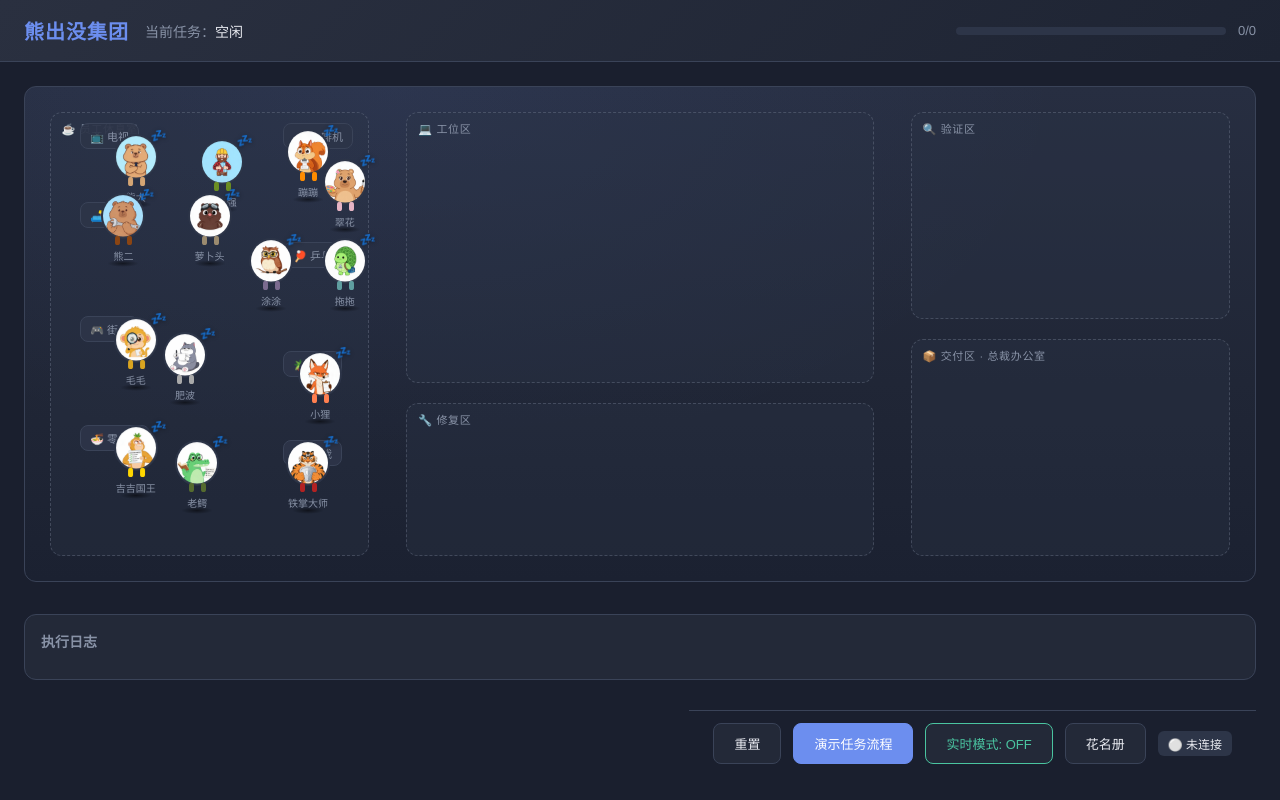
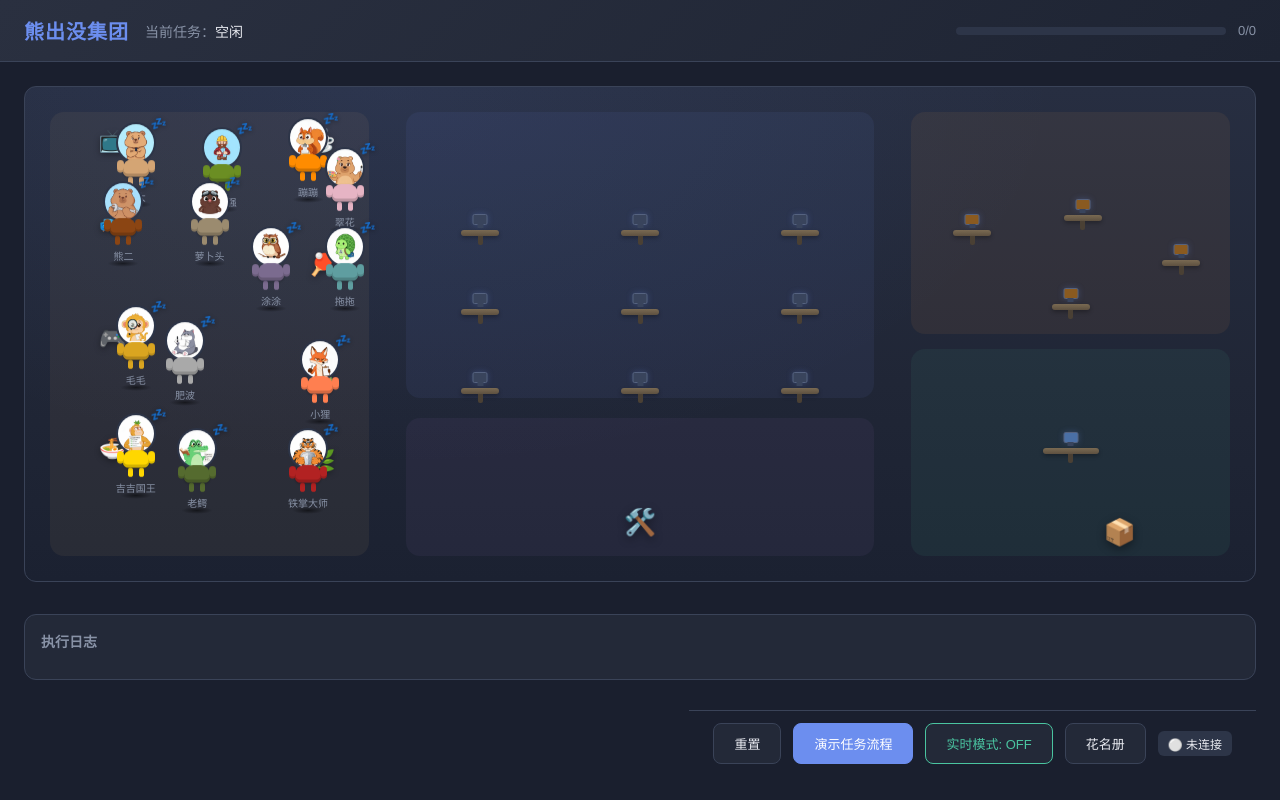
Before and after one commit to T-ctrl-web/bears-appearing-ee, a plain HTML site: page dashboard.html in a window 1280 px wide. Drawn offline with Linux system fonts and the light colour scheme.

Commit message:
feat: 小人升级卡通纸片人+区域去框家具化 — 完整卡通形象(头像头+角色色躯干双臂/走路四肢交替摆动)/区域虚线框文字全去改淡色块/家具与点位对齐(工位桌×9蓝屏+验证桌×4橙屏+总裁宽桌+📦货架+🛠️工作台,桌子前置形成落座感)/休息室纯emoji设施

```diff
--- a/dashboard.html
+++ b/dashboard.html
@@ -497,38 +497,66 @@ body {
 }
 #officeStage.show { display: block; }
 
+/* 场景区块：无边框纯色块，靠家具与底色自然分区 */
 .office-zone {
   position: absolute;
-  border: 1.5px dashed rgba(136,146,166,0.32);
-  border-radius: 12px;
-  background: rgba(45,53,72,0.32);
+  border-radius: 14px;
+  pointer-events: none;
 }
-.office-zone .zone-label {
-  position: absolute; top: 7px; left: 11px;
-  font-size: 11px; color: var(--muted); letter-spacing: 0.06em; white-space: nowrap;
+.office-zone .zone-label { display: none; }
+
+/* 休息室娱乐设施：纯 emoji 图标（无框无文字） */
+.facility {
+  position: absolute;
+  font-size: 22px;
+  line-height: 1;
+  z-index: 5;
+  transform: translateY(-50%);
+  filter: drop-shadow(0 2px 3px rgba(0,0,0,0.35));
+  pointer-events: none;
 }
 
-/* 休息室娱乐设施 */
-.facility {
+/* 办公家具（JS 按点位生成）：桌+显示器，熊在桌后似落座 */
+.fdesk {
   position: absolute;
-  display: inline-flex;
-  align-items: center;
-  gap: 5px;
-  padding: 4px 9px;
-  background: rgba(45,53,72,0.92);
-  border: 1px solid var(--rule);
-  border-radius: 8px;
-  font-size: 11px;
-  color: var(--muted);
-  z-index: 5;
-  transform: translateY(-50%);
-  white-space: nowrap;
-  pointer-events: none;
+  width: 38px; margin-left: -19px;
+  z-index: 11; pointer-events: none;
+}
+.fdesk .desk-top {
+  height: 6px; border-radius: 3px;
+  background: linear-gradient(180deg, #7a6a52, #5d5040);
+  box-shadow: 0 2px 4px rgba(0,0,0,0.3);
+}
+.fdesk .desk-legbar {
+  width: 5px; height: 9px; background: #4a4034;
+  margin: 0 auto; border-radius: 0 0 2px 2px;
+}
+.fdesk .monitor {
+  position: absolute; top: -16px; left: 50%;
+  transform: translateX(-50%);
+  width: 15px; height: 11px; border-radius: 2px;
+  background: #39445c; border: 1px solid #55627f;
+  box-shadow: 0 0 6px rgba(108,142,239,0.25);
+}
+.fdesk .monitor::after {
+  content: ''; position: absolute; bottom: -4px; left: 50%;
+  transform: translateX(-50%);
+  width: 6px; height: 4px; background: #39445c;
+}
+.fdesk.wide { width: 56px; margin-left: -28px; }
+
+/* 货架 / 工作台等大件 emoji 家具 */
+.bigfurn {
+  position: absolute;
+  font-size: 26px; line-height: 1;
+  z-index: 5; pointer-events: none;
+  transform: translate(-50%, -50%);
+  filter: drop-shadow(0 3px 5px rgba(0,0,0,0.4));
 }
 
 .bear {
   position: absolute;
-  width: 56px; margin-left: -28px; margin-top: -40px;
+  width: 56px; margin-left: -28px; margin-top: -52px;
   transition: left 1.6s cubic-bezier(.45,.05,.55,.95), top 1.6s cubic-bezier(.45,.05,.55,.95), opacity .5s;
   z-index: 10; cursor: pointer; text-align: center; user-select: none;
 }
@@ -537,27 +565,48 @@ body {
 .bear.dimmed { opacity: 0.32; }
 .bear.dimmed:hover { opacity: 1; }
 
-/* 小人身体：头像 + 双腿 + 影子 + 状态徽章 */
-.bear-body { position: relative; animation: idle-breath 3.4s ease-in-out infinite; }
+/* 纸片小人：头（头像）+ 躯干（角色色）+ 双臂 + 双腿 */
+.bear-body { position: relative; animation: idle-breath 3.4s ease-in-out infinite; transition: transform .25s; }
 .bear.walking .bear-body { animation: bear-bob 0.34s infinite alternate ease-in-out; }
-@keyframes idle-breath { 0%,100% { transform: translateY(0) scaleY(1); } 50% { transform: translateY(-1px) scaleY(1.04); } }
-@keyframes bear-bob { from { transform: translateY(0); } to { transform: translateY(-5px); } }
+.bear:hover .bear-body { transform: scale(1.1); }
+@keyframes idle-breath { 0%,100% { transform: translateY(0) scaleY(1); } 50% { transform: translateY(-1px) scaleY(1.03); } }
+@keyframes bear-bob { from { transform: translateY(0); } to { transform: translateY(-4px); } }
 
 .bear-sprite { transition: transform 0.25s; }
 .bear img {
-  width: 44px; height: 44px; object-fit: cover; border-radius: 50%;
+  width: 40px; height: 40px; object-fit: cover; border-radius: 50%;
   border: 2px solid var(--bg3); background: var(--bg3);
   display: block; margin: 0 auto;
-  transition: border-color .35s, box-shadow .35s, transform .25s;
+  transition: border-color .35s, box-shadow .35s;
 }
-.bear:hover img { transform: scale(1.14); }
+
+/* 躯干（角色主题色圆角矩形） */
+.bear-torso {
+  position: relative;
+  width: 26px; height: 17px;
+  margin: -4px auto 0;
+  border-radius: 9px 9px 5px 5px;
+  box-shadow: inset 0 -3px 0 rgba(0,0,0,0.18), 0 1px 2px rgba(0,0,0,0.25);
+}
+
+/* 双臂（角色色小圆，走路摆动） */
+.bear-torso .arm {
+  position: absolute; top: 1px;
+  width: 7px; height: 12px; border-radius: 4px;
+  transform-origin: top center;
+  box-shadow: inset 0 -2px 0 rgba(0,0,0,0.15);
+}
+.bear-torso .arm.l { left: -6px; }
+.bear-torso .arm.r { right: -6px; }
+.bear.walking .bear-torso .arm.l { animation: leg-swing 0.3s 0.15s infinite alternate ease-in-out; }
+.bear.walking .bear-torso .arm.r { animation: leg-swing 0.3s infinite alternate ease-in-out; }
 
 /* 双腿（颜色由角色主题色注入） */
-.bear-legs { display: flex; gap: 7px; justify-content: center; margin-top: -3px; height: 9px; }
+.bear-legs { display: flex; gap: 6px; justify-content: center; height: 9px; }
 .bear-legs .leg { width: 5px; height: 9px; border-radius: 2.5px; transform-origin: top center; }
 .bear.walking .bear-legs .leg.l { animation: leg-swing 0.3s infinite alternate ease-in-out; }
 .bear.walking .bear-legs .leg.r { animation: leg-swing 0.3s 0.15s infinite alternate ease-in-out; }
-@keyframes leg-swing { from { transform: rotate(22deg); } to { transform: rotate(-22deg); } }
+@keyframes leg-swing { from { transform: rotate(20deg); } to { transform: rotate(-20deg); } }
 
 /* 影子 */
 .bear::after {
@@ -641,21 +690,21 @@ body {
 <!-- 主区域 -->
 <div class="main">
 
-  <!-- 办公室场景（MAVIS 风格走动交互） -->
+  <!-- 办公室场景（MAVIS 风格小人世界） -->
   <div id="officeStage">
-    <div class="office-zone" style="left:2%; top:5%; width:26%; height:90%"><span class="zone-label">☕ 员工休息室</span></div>
-    <div class="facility" style="left:4.5%; top:10%">📺 电视</div>
-    <div class="facility" style="left:21%; top:10%">☕ 咖啡机</div>
-    <div class="facility" style="left:4.5%; top:26%">🛋️ 沙发</div>
-    <div class="facility" style="left:21%; top:34%">🏓 乒乓球</div>
-    <div class="facility" style="left:4.5%; top:49%">🎮 街机</div>
-    <div class="facility" style="left:21%; top:56%">🪴 绿植</div>
-    <div class="facility" style="left:4.5%; top:71%">🍜 零食柜</div>
-    <div class="facility" style="left:21%; top:74%">🌿 盆栽</div>
-    <div class="office-zone" style="left:31%; top:5%; width:38%; height:55%"><span class="zone-label">💻 工位区</span></div>
-    <div class="office-zone" style="left:72%; top:5%; width:26%; height:42%"><span class="zone-label">🔍 验证区</span></div>
-    <div class="office-zone" style="left:31%; top:64%; width:38%; height:31%"><span class="zone-label">🔧 修复区</span></div>
-    <div class="office-zone" style="left:72%; top:51%; width:26%; height:44%"><span class="zone-label">📦 交付区 · 总裁办公室</span></div>
+    <div class="office-zone" style="left:2%; top:5%; width:26%; height:90%; background:rgba(212,165,116,0.07)"></div>
+    <div class="facility" style="left:6%; top:11%">📺</div>
+    <div class="facility" style="left:23%; top:11%">☕</div>
+    <div class="facility" style="left:6%; top:27%">🛋️</div>
+    <div class="facility" style="left:23%; top:36%">🏓</div>
+    <div class="facility" style="left:6%; top:51%">🎮</div>
+    <div class="facility" style="left:23%; top:58%">🪴</div>
+    <div class="facility" style="left:6%; top:73%">🍜</div>
+    <div class="facility" style="left:23%; top:76%">🌿</div>
+    <div class="office-zone" style="left:31%; top:5%; width:38%; height:58%; background:rgba(108,142,239,0.07)"></div>
+    <div class="office-zone" style="left:72%; top:5%; width:26%; height:45%; background:rgba(240,160,75,0.07)"></div>
+    <div class="office-zone" style="left:31%; top:67%; width:38%; height:28%; background:rgba(154,120,196,0.07)"></div>
+    <div class="office-zone" style="left:72%; top:53%; width:26%; height:42%; background:rgba(74,196,160,0.07)"></div>
   </div>
 
   <!-- Leader 组 -->
@@ -1065,7 +1114,7 @@ const OfficeScene = (() => {
     // 状态徽章
     const badge = document.createElement('div');
     badge.className = 'bear-badge'; badge.textContent = '💤';
-    // 身体（呼吸容器）：头像 + 双腿
+    // 纸片小人身体：头（头像）+ 躯干（角色色）+ 双臂 + 双腿
     const body = document.createElement('div');
     body.className = 'bear-body';
     const sprite = document.createElement('div');
@@ -1073,12 +1122,17 @@ const OfficeScene = (() => {
     const img = document.createElement('img');
     img.src = role.img; img.alt = role.name; img.loading = 'lazy';
     sprite.appendChild(img);
+    const torso = document.createElement('div');
+    torso.className = 'bear-torso'; torso.style.background = role.color; // 角色主题色躯干
+    const armL = document.createElement('div'); armL.className = 'arm l'; armL.style.background = role.color;
+    const armR = document.createElement('div'); armR.className = 'arm r'; armR.style.background = role.color;
+    torso.appendChild(armL); torso.appendChild(armR);
     const legs = document.createElement('div');
     legs.className = 'bear-legs';
-    const legL = document.createElement('div'); legL.className = 'leg l'; legL.style.background = role.color; // 角色主题色
+    const legL = document.createElement('div'); legL.className = 'leg l'; legL.style.background = role.color;
     const legR = document.createElement('div'); legR.className = 'leg r'; legR.style.background = role.color;
     legs.appendChild(legL); legs.appendChild(legR);
-    body.appendChild(sprite); body.appendChild(legs);
+    body.appendChild(sprite); body.appendChild(torso); body.appendChild(legs);
     // 名牌
     const name = document.createElement('div');
     name.className = 'bear-name'; name.textContent = role.name;
@@ -1089,6 +1143,30 @@ const OfficeScene = (() => {
     });
     document.getElementById('officeStage').appendChild(el);
     return { el, bubble, badge, role, pos: null, status: 'idle', bubbleTimer: null, walkTimer: null, doneTimer: null, greetCooldown: {} };
+  }
+
+  // 生成办公桌（桌面+显示器），熊站在桌后似落座
+  function createDesk(x, y, opts = {}) {
+    const stage = document.getElementById('officeStage');
+    const d = document.createElement('div');
+    d.className = 'fdesk' + (opts.wide ? ' wide' : '');
+    d.style.left = x + '%'; d.style.top = y + '%';
+    if (opts.screen) d.setAttribute('data-screen', opts.screen);
+    d.insertAdjacentHTML('beforeend', '<div class="desk-top"></div><div class="desk-legbar"></div><div class="monitor"></div>');
+    const monitor = d.querySelector('.monitor');
+    if (opts.screen) monitor.style.background = opts.screen;
+    stage.appendChild(d);
+    return d;
+  }
+
+  // 生成大件 emoji 家具（货架/工作台等）
+  function createBigFurn(x, y, emoji) {
+    const stage = document.getElementById('officeStage');
+    const f = document.createElement('div');
+    f.className = 'bigfurn'; f.textContent = emoji;
+    f.style.left = x + '%'; f.style.top = y + '%';
+    stage.appendChild(f);
+    return f;
   }
 
   // 走到指定点位（带走路动画与朝向翻转）
@@ -1280,6 +1358,12 @@ const OfficeScene = (() => {
       }
     });
     let deskIdx = 0, verifyIdx = 0, idleIdx = 0, fixIdx = 0;
+    // 家具：工位桌×9（蓝屏）/ 验证桌×4（橙屏）/ 总裁桌（宽）/ 交付货架 / 修复工作台
+    DESKS.forEach(s => createDesk(s.x, s.y + 13));
+    VERIFY_SPOTS.forEach(s => createDesk(s.x, s.y + 13, { screen: '#8a5a20' }));
+    createDesk(CEO_DESK.x, CEO_DESK.y + 13, { wide: true, screen: '#4a6fa5' });
+    createBigFurn(DELIVERY_SPOT.x + 8, DELIVERY_SPOT.y + 8, '📦');
+    createBigFurn(50, 88, '🛠️');
     ROLES.forEach(role => {
       const bear = createBear(role);
       bears[role.id] = bear; // 注册进映射表，供 updateRole/speak/resetAll/celebrate 查找
```
